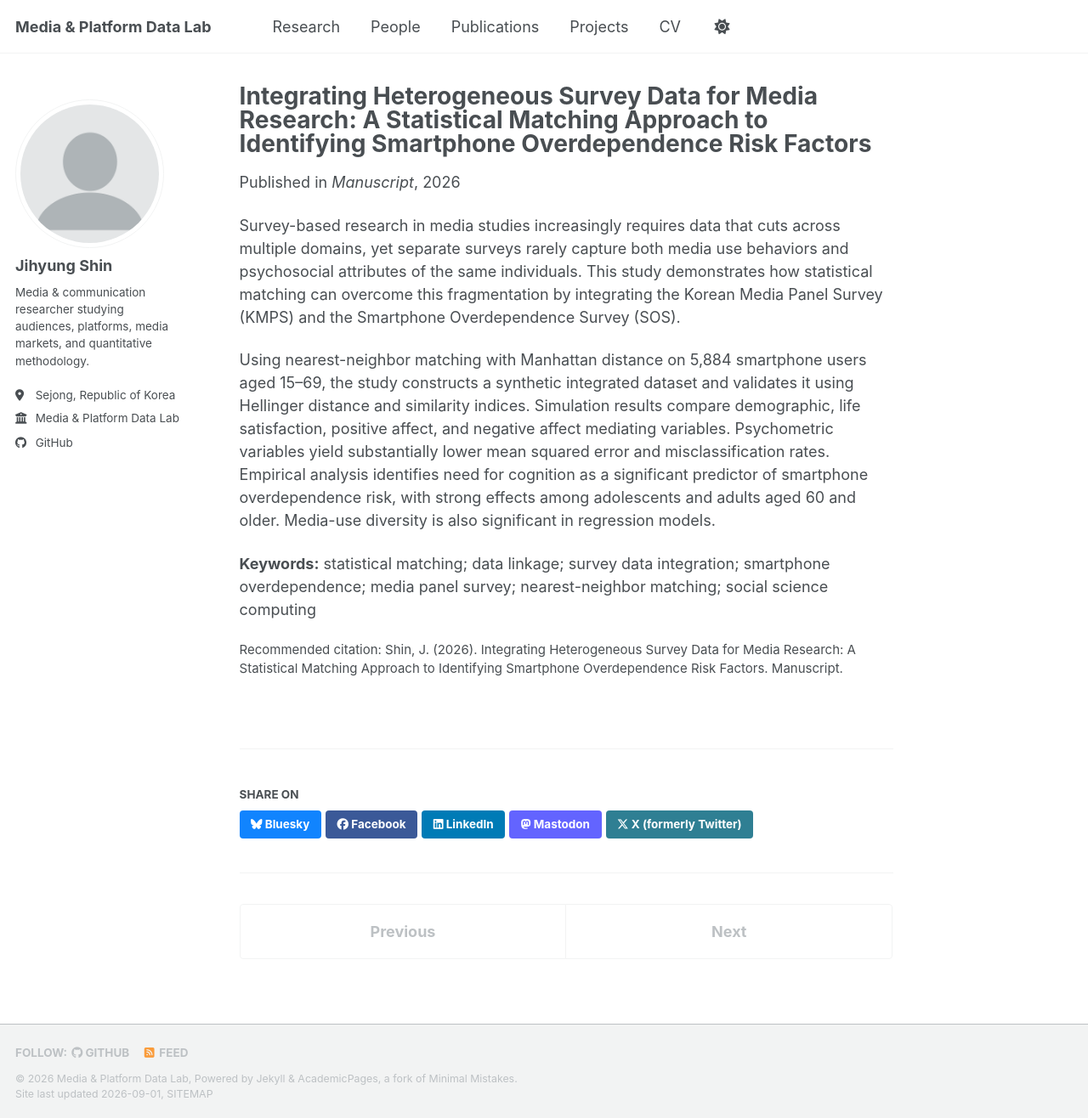
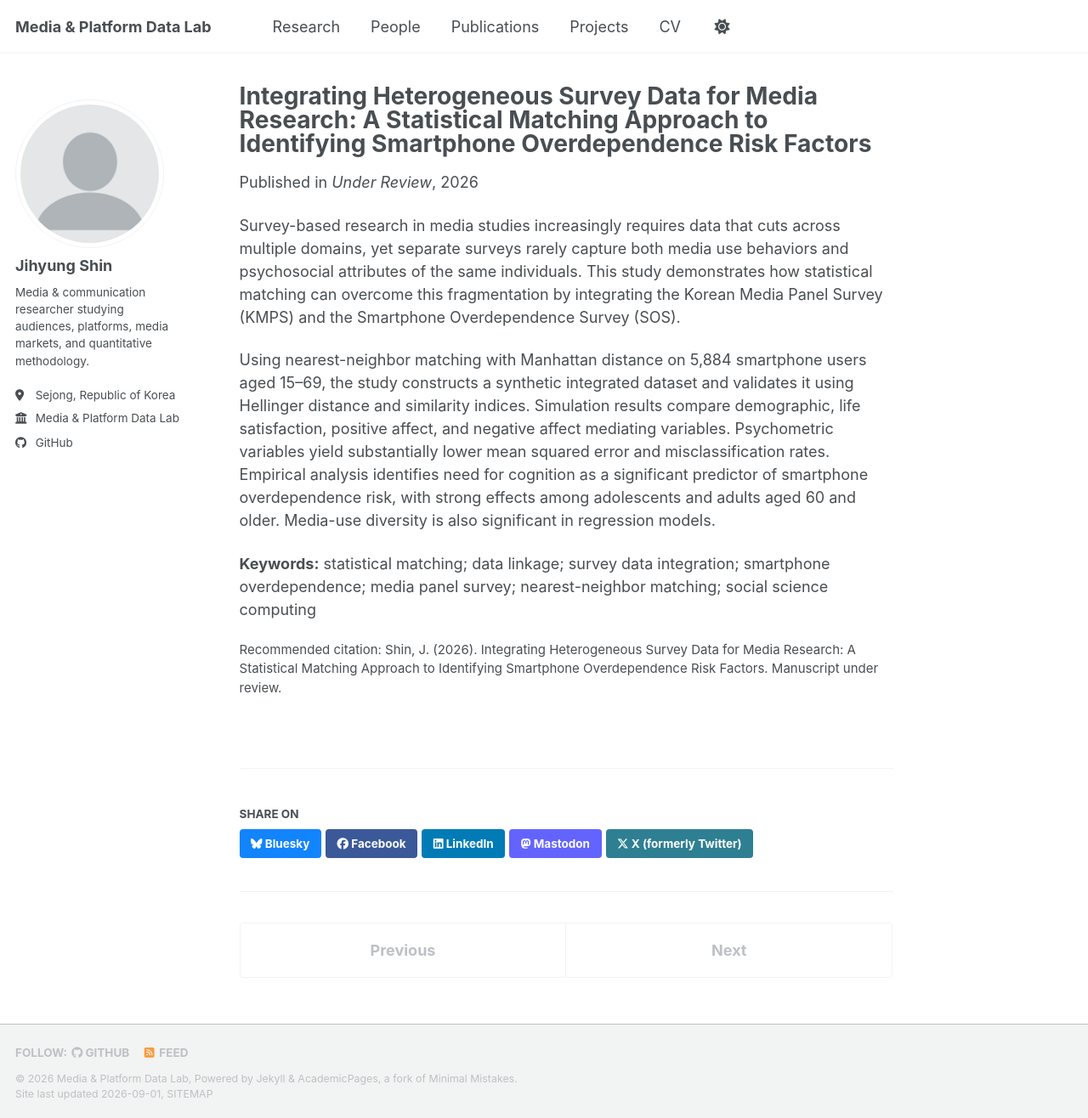
Before and after one commit to jshin4420/lab, a Jekyll site: the page built from _publications/2026-statistical-matching-media-research.md, in a window 1280 px wide and 1316 px high. Shown: the whole window at 85% size. Built offline with Jekyll 4.4.1, drawn with Linux system fonts in a browser that asks for light colours; a style sheet for code colours, icons or effects is not loaded.

Commit message:
Mark manuscript as under review

```diff
--- a/_publications/2026-statistical-matching-media-research.md
+++ b/_publications/2026-statistical-matching-media-research.md
@@ -4,9 +4,9 @@ collection: publications
 category: manuscripts
 permalink: /publication/statistical-matching-media-research
 date: 2026-01-01
-venue: "Manuscript"
+venue: "Under Review"
 excerpt: "A statistical matching framework for integrating heterogeneous social science surveys to study media use and smartphone overdependence."
-citation: "Shin, J. (2026). Integrating Heterogeneous Survey Data for Media Research: A Statistical Matching Approach to Identifying Smartphone Overdependence Risk Factors. Manuscript."
+citation: "Shin, J. (2026). Integrating Heterogeneous Survey Data for Media Research: A Statistical Matching Approach to Identifying Smartphone Overdependence Risk Factors. Manuscript under review."
 ---
 
 Survey-based research in media studies increasingly requires data that cuts across multiple domains, yet separate surveys rarely capture both media use behaviors and psychosocial attributes of the same individuals. This study demonstrates how statistical matching can overcome this fragmentation by integrating the Korean Media Panel Survey (KMPS) and the Smartphone Overdependence Survey (SOS).
```
